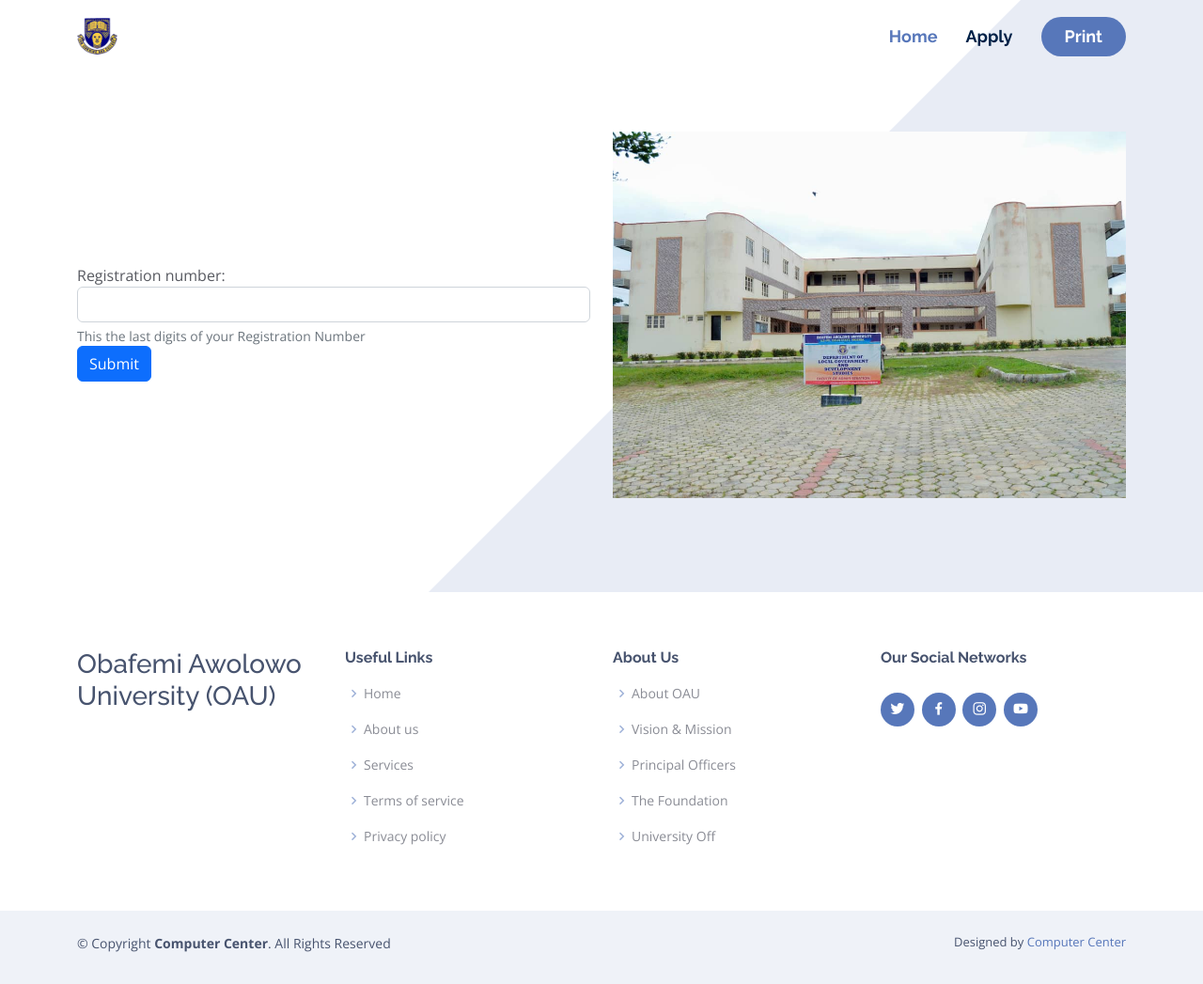
After one commit to Surdy-A/application, a Django app: page /print/ in a window 1280 px wide. The commit adds this page. Shown: the whole page at 94% size. Run offline with Django 4.2, Linux system fonts and the light colour scheme; some libraries are stand-ins or nearby versions.

Commit message:
implement print pdf

```diff
--- a/application/forms.py
+++ b/application/forms.py
@@ -4,7 +4,6 @@
 
 class DateInput(forms.DateInput):
     input_type = 'date'
-
 
 class ApplicationForm(forms.ModelForm):
 
@@ -46,3 +45,7 @@
         super(ApplicationForm, self).__init__(*args, **kwargs)
         for field in self.fields:
             self.fields[field].widget.attrs['class'] = 'form-control my-2'
+
+
+class PrintForm(forms.Form):
+    registration_number = forms.CharField(widget=forms.TextInput(attrs={'class': 'form-control'}))
--- a/application/urls.py
+++ b/application/urls.py
@@ -1,8 +1,11 @@
 from django.urls import path
-from .views import form_view
+from .views import form_view, generatePDF, print_view
 
 app_name = 'application'
 
 urlpatterns = [
-   path('', form_view, name="home")
+   path('', form_view, name="home"),
+   path('print/<int:id>', generatePDF, name='generatePDF'),
+   path('print/', print_view, name='print')
+
 ]
--- a/application/views.py
+++ b/application/views.py
@@ -1,35 +1,170 @@
+from email.mime import application
+from mmap import PAGESIZE
 from django.http import HttpResponseRedirect
 from django.shortcuts import render
+from reportlab.lib.units import inch
 
-from .forms import ApplicationForm
+from localgov.settings import BASE_DIR, STATIC_URL
 
+from .forms import ApplicationForm, PrintForm
+import os
+from .models import Application
 from django.shortcuts import render
 from django.contrib import messages
+from django.shortcuts import render
+import io
+from django.http import FileResponse
+from reportlab.pdfgen import canvas
+from reportlab.lib.pagesizes import A4
+from django.conf import settings
 
 
 def form_view(request):
     context = {}
-
-
     # if this is a POST request we need to process the form data
     if request.method == 'POST':
      # create object of form
         form = ApplicationForm(request.POST or None, request.FILES or None)
-
         # check if form data is valid
         if form.is_valid():
             print("value ", form.cleaned_data['commence'])
         # save the form data to model
-
             form.save()
             messages.success(request, 'Form submission successful')
-
-
 
             return HttpResponseRedirect('/')
 
     else:
         form = ApplicationForm()
-
     context['form'] = form
     return render(request, "index.html", context)
+
+def generatePDF(request, id):
+    buffer = io.BytesIO()
+    x = canvas.Canvas(buffer)
+    imgdir = [os.path.join(BASE_DIR, 'static\\assets\\img\\oaulogo.png')]
+    x.drawImage(imgdir[0], 40, 750, width=72, height=72)
+    x.setFont('Helvetica', 20)
+    x.drawString(130, 800, "OBAFEMI AWOLOWO UNIVERSITY, ILE-IFE")
+    x.setFont('Helvetica', 12)
+    x.drawString(
+        130, 780, "DEPARTMENT OF LOCAL GOVERNMENT AND DEVELOPMENT STUDIES")
+    application = Application.objects.get(id=id)
+    app = """DIPLOMA APPLICATION FORM ({session})""".format(
+        session=application.session)
+    x.drawString(225, 766, app)
+
+    txt1 = """
+    Registration Number:                    {regNumber}
+    Commencing from:                       {commence}
+    First Name:                                   {firstName}
+    Surname:                                      {surname}
+    Other Name:                                 {othernames}
+    Phone Number:                            {phone}
+    State:                                            {state}
+    Nationality:                                    {nationality}
+    Place of Birth:                               {placeofbirth}
+    Date of Birth:                                {dob}
+    Sex:                                               {sex}
+    Marital Status:                              {maritalStatus}
+    Number of Children:                       {noofchildren}
+    Religion:                                       {religion}
+    Mail Address for Reply:                {email}
+    Permanent Home Address:          {address}
+    Next of Kin
+    Name:                                          {nokname}
+    Address:                                      {naddress}
+    Phone Number:                           {nokphone}
+    Relationship:                               {relationship}
+    Educational Record
+    Name of Institution:                    {institution1}
+    Place and Country:                     {placeAndCountry}
+    Date (From-To):                          {datefrom}
+    Other Institution:                         {institution2}
+    Employer Details
+    Name:                                         {employername}
+    Address:                                      {employeraddress}
+    Date of Appointment:                  {appointmentdate}
+    Present Salary:                           {salary}
+    Title of post currently held:         {post}
+    Details of previous employment (s) and post(s) held
+    Title of Post:                                {post2}
+    Name of Employer:                     {employername2}
+    Salary:                                         {salary2}
+
+    The University Accepts no obligation to provide accommodation for students
+    but will be willing to render advisory services to such students.
+    I hereby undertake to observe the rules and regulations of the university
+    and to subject myself to discipline during my course of study.
+
+    Signature: _________________________
+    """.format(
+        regNumber=application.registration_number,
+        commence=application.commence,
+        firstName=application.firstName,
+        surname=application.surname,
+        othernames=application.othernames,
+        phone=application.phone,
+        state=application.state,
+        nationality=application.nationality,
+        placeofbirth=application.placeOfBirth,
+        dob=application.dob,
+        sex=application.sex,
+        maritalStatus=application.maritalStatus,
+        noofchildren=application.noOfChildren,
+        religion=application.religion,
+        email=application.email,
+        address=application.address,
+        nokname=application.name,
+        naddress=application.address,
+        nokphone=application.nokphone,
+        relationship=application.relationship,
+        institution1=application.institution1,
+        placeAndCountry=application.placeAndCountry,
+        datefrom=application.datefrom,
+        institution2=application.institution2,
+        employername=application.employername,
+        employeraddress=application.employeraddress,
+        appointmentdate=application.appointmentdate,
+        salary=application.salary,
+        post=application.post,
+        post2=application.post2,
+        employername2=application.employername2,
+        salary2=application.salary2
+    )
+    textobject = x.beginText()
+    textobject.setTextOrigin(48, 726)
+    x.setFont('Helvetica', 12)
+    textobject.setFont("Helvetica", 14)
+    textobject.textLines(txt1)
+    x.drawText(textobject)
+    x.showPage()
+    x.save()
+    buffer.seek(0)
+    return FileResponse(buffer, as_attachment=True, filename='Local Government Diploma Application.pdf')
+
+
+def print_view(request):
+    context = {}
+    registration_number = str(request.GET.get("registration_number"))
+    print(registration_number)
+
+
+    # if this is a POST request we need to process the form data
+    if request.method == 'GET':
+     # create object of form
+        form = PrintForm(request.POST or None, request.FILES or None)
+        # check if form data is valid
+        if form.is_valid():
+            print("value ", form.cleaned_data['registration_number'])
+        # save the form data to model
+            #form.save()
+            #messages.success(request, 'Form submission successful')
+
+            return HttpResponseRedirect('/')
+
+    else:
+        form = PrintForm()
+    context['form'] = form
+    context['registration_id'] = registration_number
+    return render(request, "print.html", context)
--- a/localgov/settings.py
+++ b/localgov/settings.py
@@ -12,6 +12,8 @@
 
 from pathlib import Path
 import os
+from dotenv import load_dotenv
+load_dotenv()
 
 # Build paths inside the project like this: BASE_DIR / 'subdir'.
 BASE_DIR = Path(__file__).resolve().parent.parent
@@ -21,8 +23,7 @@
 # See https://docs.djangoproject.com/en/4.1/howto/deployment/checklist/
 
 # SECURITY WARNING: keep the secret key used in production secret!
-SECRET_KEY = 'django-insecure-5s05)8yo$eb(6wy*rs)z97w!=8qx*ehflsnvc(@rdjt2%dd%^8'
-
+SECRET_KEY = os.getenv('APP_SECRET_KEY')
 # SECURITY WARNING: don't run with debug turned on in production!
 DEBUG = True
 
--- a/localgov/urls.py
+++ b/localgov/urls.py
@@ -20,7 +20,6 @@
 
 urlpatterns = [
     path('admin/', admin.site.urls),
-    path('pay/', include('application.urls')),
-    path('', include('application.urls')),
+    path('', include('application.urls'))
 
 ]+ static(settings.MEDIA_URL, document_root=settings.MEDIA_ROOT)
--- /dev/null
+++ b/templates/print.html
@@ -0,0 +1,175 @@
+{% load static %}
+<!DOCTYPE html>
+<html lang="en">
+
+<head>
+  <meta charset="utf-8">
+  <meta content="width=device-width, initial-scale=1.0" name="viewport">
+
+  <title>OAU</title>
+  <meta content="" name="description">
+  <meta content="" name="keywords">
+
+  <!-- Favicons -->
+  <link href="{% static 'assets/img/oaulogo.png' %}" rel="icon">
+  <link href="{% static 'assets/img/oaulogo.png' %}" rel="apple-touch-icon">
+
+  <!-- Google Fonts -->
+  <link href="https://fonts.googleapis.com/css?family=Open+Sans:300,300i,400,400i,600,600i,700,700i|Raleway:300,300i,400,400i,500,500i,600,600i,700,700i|Poppins:300,300i,400,400i,500,500i,600,600i,700,700i" rel="stylesheet">
+
+  <!-- Vendor CSS Files -->
+  <link href="{% static 'assets/vendor/aos/aos.css' %}" rel="stylesheet">
+  <link href="{% static 'assets/vendor/bootstrap/css/bootstrap.min.css' %}" rel="stylesheet">
+  <link href="{% static 'assets/vendor/bootstrap-icons/bootstrap-icons.css' %}" rel="stylesheet">
+  <link href="{% static 'assets/vendor/boxicons/css/boxicons.min.css' %}" rel="stylesheet">
+  <link href="{% static 'assets/vendor/glightbox/css/glightbox.min.css' %}" rel="stylesheet">
+  <link href="{% static 'assets/vendor/swiper/swiper-bundle.min.css' %}" rel="stylesheet">
+  <!-- Template Main CSS File -->
+  <link href="{% static 'assets/css/style.css' %}" rel="stylesheet">
+</head>
+<body>
+  <header id="header" class="fixed-top  header-transparent ">
+    <div class="container d-flex align-items-center justify-content-between">
+
+      <div class="logo">
+        <!-- <h1><a href="index.html">Appland</a></h1> -->
+        <!-- Uncomment below if you prefer to use an image logo -->
+        <a href="{% url 'application:home' %}"><img src="{% static 'assets/img/oaulogo.png' %}" alt="" class="img-fluid"></a>
+      </div>
+
+      <nav id="navbar" class="navbar">
+        <ul>
+          <li><a class="nav-link scrollto active" href="{% url 'application:home' %}">Home</a></li>
+          <li><a class="nav-link scrollto" href="{% url 'application:home' %}">Apply</a></li>
+          <li><a class="getstarted scrollto" href="{% url 'application:print' %}">Print</a></li>
+        </ul>
+        <i class="bi bi-list mobile-nav-toggle"></i>
+      </nav><!-- .navbar -->
+
+
+    </div>
+  </header><!-- End Header -->
+
+  <!-- ======= Hero Section ======= -->
+  <section id="hero" class="d-flex align-items-center">
+
+    <div class="container">
+      <div class="row">
+        {% if messages %}
+        {% for message in messages %}
+  <svg xmlns="http://www.w3.org/2000/svg" style="display: none;">
+  <symbol id="check-circle-fill" fill="currentColor" viewBox="0 0 16 16">
+    <path d="M16 8A8 8 0 1 1 0 8a8 8 0 0 1 16 0zm-3.97-3.03a.75.75 0 0 0-1.08.022L7.477 9.417 5.384 7.323a.75.75 0 0 0-1.06 1.06L6.97 11.03a.75.75 0 0 0 1.079-.02l3.992-4.99a.75.75 0 0 0-.01-1.05z"/>
+  </symbol>
+</svg>
+  <div class="alert alert-primary alert-dismissible fade show" role="alert">
+  <svg class="bi flex-shrink-0 me-2" width="24" height="24" role="img" aria-label="Success:"><use xlink:href="#check-circle-fill"/></svg>
+  <strong>{{message}}</strong>
+
+  <button type="button" class="btn-close" data-bs-dismiss="alert" aria-label="Close"></button>
+</div>
+        {% endfor %}
+        {% endif %}
+
+        <div class="col-lg-6 d-lg-flex flex-lg-column justify-content-center align-items-stretch pt-5 pt-lg-0 order-2 order-lg-1" data-aos="fade-up">
+          <div>
+            <form>
+  <div class="mb-3">
+
+  </div>
+  {% if registration_id == 'None' %}
+    {{form}}
+    <div id="emailHelp" class="form-text">This the last digits of your Registration Number</div>
+
+        <button type="submit" class="btn btn-primary" >Submit</button>
+
+  {% else %}
+  <a href="{% url 'application:generatePDF' registration_id %}"  class="btn btn-primary">Print Application</a>
+  {% endif %}
+
+</form>
+          </div>
+        </div>
+        <div class="col-lg-6 d-lg-flex flex-lg-column align-items-stretch order-1 order-lg-2 hero-img" data-aos="fade-up">
+          <img src="{% static 'assets/img/localgov.jpg' %}" class="img-fluid" alt="">
+        </div>
+      </div>
+    </div>
+
+  </section><!-- End Hero -->
+
+  <main id="main">
+  </main><!-- End #main -->
+  <!-- ======= Footer ======= -->
+  <footer id="footer">
+    <div class="footer-top">
+      <div class="container">
+        <div class="row">
+          <div class="col-lg-3 col-md-6 footer-contact">
+            <h3>Obafemi Awolowo University (OAU)</h3>
+          </div>
+          <div class="col-lg-3 col-md-6 footer-links">
+            <h4>Useful Links</h4>
+            <ul>
+              <li><i class="bx bx-chevron-right"></i> <a href="#">Home</a></li>
+              <li><i class="bx bx-chevron-right"></i> <a href="#">About us</a></li>
+              <li><i class="bx bx-chevron-right"></i> <a href="#">Services</a></li>
+              <li><i class="bx bx-chevron-right"></i> <a href="#">Terms of service</a></li>
+              <li><i class="bx bx-chevron-right"></i> <a href="#">Privacy policy</a></li>
+            </ul>
+          </div>
+
+          <div class="col-lg-3 col-md-6 footer-links">
+            <h4>About Us</h4>
+            <ul>
+              <li><i class="bx bx-chevron-right"></i> <a href="#">About OAU</a></li>
+              <li><i class="bx bx-chevron-right"></i> <a href="#">Vision & Mission</a></li>
+              <li><i class="bx bx-chevron-right"></i> <a href="#">Principal Officers</a></li>
+              <li><i class="bx bx-chevron-right"></i> <a href="#">The Foundation</a></li>
+              <li><i class="bx bx-chevron-right"></i> <a href="#">University Off</a></li>
+            </ul>
+          </div>
+
+          <div class="col-lg-3 col-md-6 footer-links">
+            <h4>Our Social Networks</h4>
+            <div class="social-links mt-3">
+              <a href="https://twitter.com/OAUniversity" class="twitter"><i class="bx bxl-twitter"></i></a>
+              <a href="https://www.facebook.com/OAUniversity" class="facebook"><i class="bx bxl-facebook"></i></a>
+              <a href="https://www.instagram.com/OAUniversity/" class="instagram"><i class="bx bxl-instagram"></i></a>
+              <a href="http://youtube.com/channel/UCGRJq_dnirj1OjEiSamcoDA" class="youtube"><i class="bx bxl-youtube"></i></a>
+            </div>
+          </div>
+
+        </div>
+      </div>
+    </div>
+
+    <div class="container py-4">
+      <div class="copyright">
+        &copy; Copyright <strong><span>Computer Center</span></strong>. All Rights Reserved
+      </div>
+      <div class="credits">
+        <!-- All the links in the footer should remain intact. -->
+        <!-- You can delete the links only if you purchased the pro version. -->
+        <!-- Licensing information: https://.com/license/ -->
+        <!-- Purchase the pro version with working PHP/AJAX contact form: https://.com/free-bootstrap-app-landing-page-template/ -->
+        Designed by <a href="#">Computer Center</a>
+      </div>
+    </div>
+  </footer><!-- End Footer -->
+
+  <a href="#" class="back-to-top d-flex align-items-center justify-content-center"><i class="bi bi-arrow-up-short"></i></a>
+
+  <!-- Vendor JS Files -->
+  <script src="{% static 'assets/vendor/aos/aos.js' %}"></script>
+  <script src="{% static 'assets/vendor/bootstrap/js/bootstrap.bundle.min.js' %}"></script>
+  <script src="{% static 'assets/vendor/glightbox/js/glightbox.min.js' %}"></script>
+  <script src="{% static 'assets/vendor/swiper/swiper-bundle.min.js' %}"></script>
+  <script src="{% static 'assets/vendor/php-email-form/validate.js' %}"></script>
+
+  <!-- Template Main JS File -->
+  <script src="{% static 'assets/js/main.js' %}"></script>
+
+</body>
+
+</html>
```
Also changed, not shown: application/admin.py (+13 -1 lines), application/models.py (+19 -5 lines), templates/index.html (+1 -32 lines), templates/name.html (deleted, +0 -12 lines), templates/templates/admin/application/file.html (added, +14 -0 lines), application/migrations/0003_application_session.py (added), application/migrations/0004_application_registration_number.py (added).
